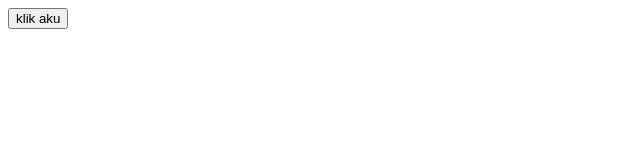
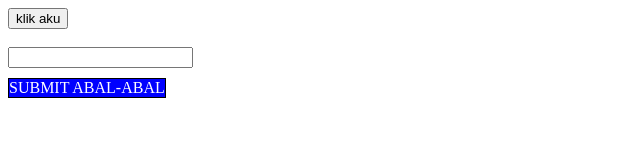
Before and after one commit to He12u/Practice-JQuery, a website: page index.html in a window 1280 px wide. Shown: the whole page, without its empty margins (0-640 px from the left). Drawn offline with nearby package versions, Linux system fonts and the light colour scheme.

Commit message:
event handler and jquery val

```diff
--- a/index.html
+++ b/index.html
@@ -9,6 +9,21 @@
     <h1 id="contoh1">satu</h1>
     <h1 class="contoh2">dua</h1>
     <button id="button-example">klik aku</button>
+    <br />
+    <br />
+    <input id="contoh-input" type="text" />
+    <div
+      id="button-2"
+      style="
+        background-color: blue;
+        width: fit-content;
+        color: white;
+        border: 1px solid black;
+        margin-top: 10px;
+      "
+    >
+      SUBMIT ABAL-ABAL
+    </div>
 
     <script
       src="https://code.jquery.com/jquery-3.7.1.min.js"
@@ -21,7 +36,7 @@
       DOM Manipulation
       .hide() => menghilangkan sesuatu display = node << masih terlihat di element browser
       .show() => menampilkan kebalikan hide
-      .val()
+      .val() => untuk mengambil value dari tag input
       .append() featuring .empty()
       VS
       .html()
@@ -42,6 +57,11 @@
         // console.log("aku terklik kawan");
         $("#contoh1").show();
       });
+
+      $("#button-2").click(() => {
+        const text = $("#contoh-input").val();
+        console.log(text);
+      });
     </script>
   </body>
 </html>
```
